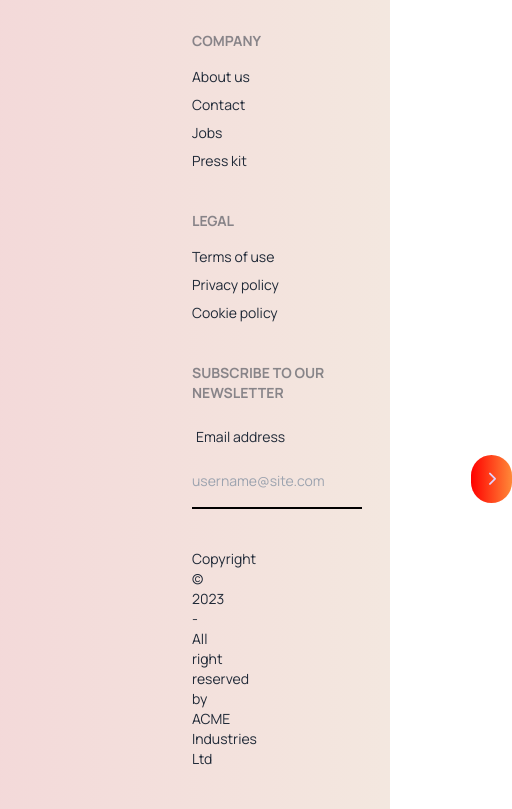
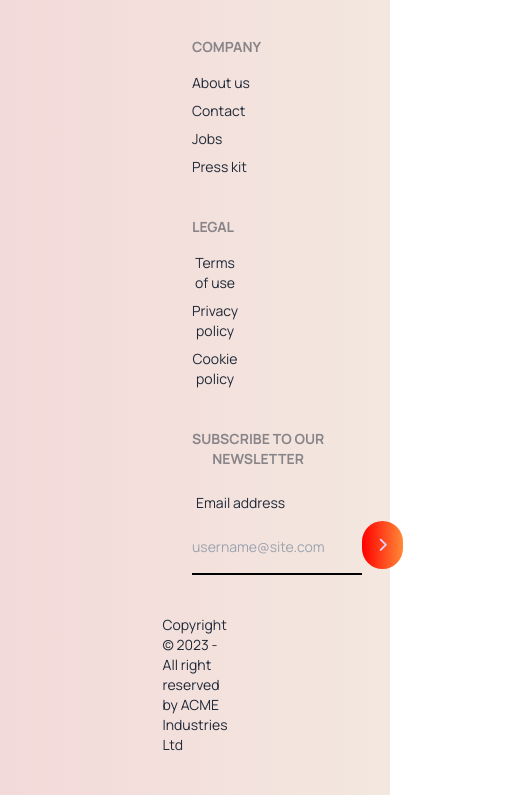
Before and after one commit to Bushra01-Dhaka/tea-hive, a plain HTML site: page index.html in a window 390 px wide. Shown: the part 8253-9062 px from the top of the page, 512 px wide, since content can reach past the window. Drawn offline with nearby package versions, Linux system fonts and the light colour scheme.

Commit message:
added footer responsive

```diff
--- a/index.html
+++ b/index.html
@@ -292,9 +292,9 @@
      <!-- footer section starts -->
     <!-- <footer class="my-24 bg-gradient-to-r from-[#FF00001A] to-[#FF89381A]"> -->
 
-        <footer class="px-48 py-10 bg-base-200 text-base-content   mt-24 bg-gradient-to-r from-[#FF00001A] to-[#FF89381A]"">
+        <footer class=" container mx-auto px-48 py-10 bg-base-200 text-base-content   mt-24 bg-gradient-to-r from-[#FF00001A] to-[#FF89381A]"">
 
-            <div class="flex  justify-between items-center my-12">
+            <div class="flex flex-col lg:flex-row lg:justify-between items-center my-12">
                 <img src="./images/cup.png" alt="">
                 <p class="flex gap-5 items-center">
                     <span>Ready to get strated?</span>
@@ -303,7 +303,7 @@
                 </p>
             </div>
 
-            <div class="footer">
+            <div class="footer grid grid-cols-1 text-center lg:grid-cols-4">
                 <div>
                     <span class="footer-title">Services</span>
                     <a class="link link-hover">Branding</a>
@@ -326,13 +326,13 @@
                   </div>
                   <div>
                     <h3 class="footer-title">Subscribe to our <br> newsletter</h3>
-                    <div class="form-control w-80">
+                    <div class="form-control lg:w-80">
                       <label class="label">
                         <span class="label-text">Email address</span>
                       </label>
                       <div class="relative">
                         <input type="text" placeholder="username@site.com" class="py-4 bg-transparent border-b-2 border-black outline-one " />
-                        <button class="btn btn-primary absolute top-0 right-0 bg-gradient-to-r from-[#F00] to-[#FF8938] border-0 rounded-full"><i class="fa-solid fa-chevron-right"></i></i></button>
+                        <button class="btn btn-primary absolute lg:top-0 lg:right-0 bg-gradient-to-r from-[#F00] to-[#FF8938] border-0 rounded-full"><i class="fa-solid fa-chevron-right"></i></i></button>
                       </div>
                     </div>
                   </div>
@@ -340,8 +340,8 @@
             </div>
 
 
-               <div class="text-center text-sm mt-10">
-                <p>Copyright © 2023 - All right reserved by ACME Industries Ltd</p>
+               <div class="lg:text-center mt-10  flex justify-center items-center ">
+                <p class="text-sm">Copyright © 2023 - All right reserved by ACME Industries Ltd</p>
               </div>
           </footer>
 
```
